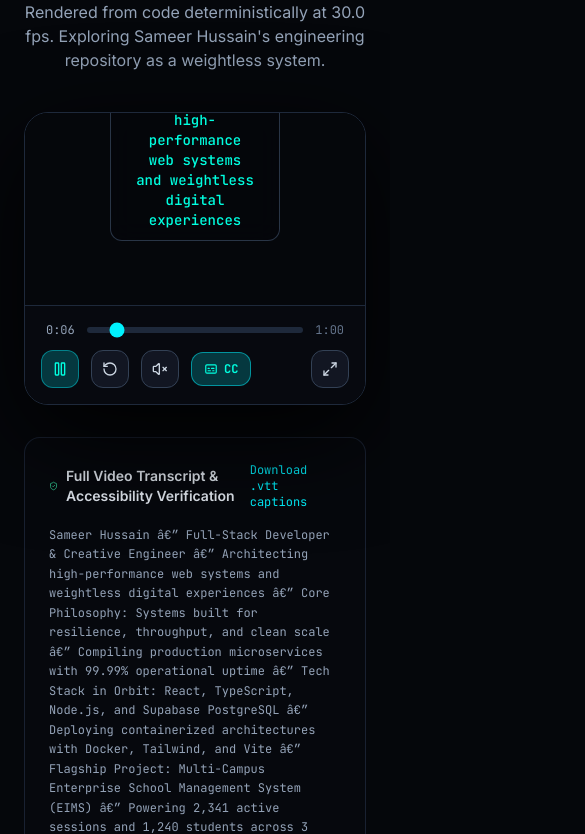
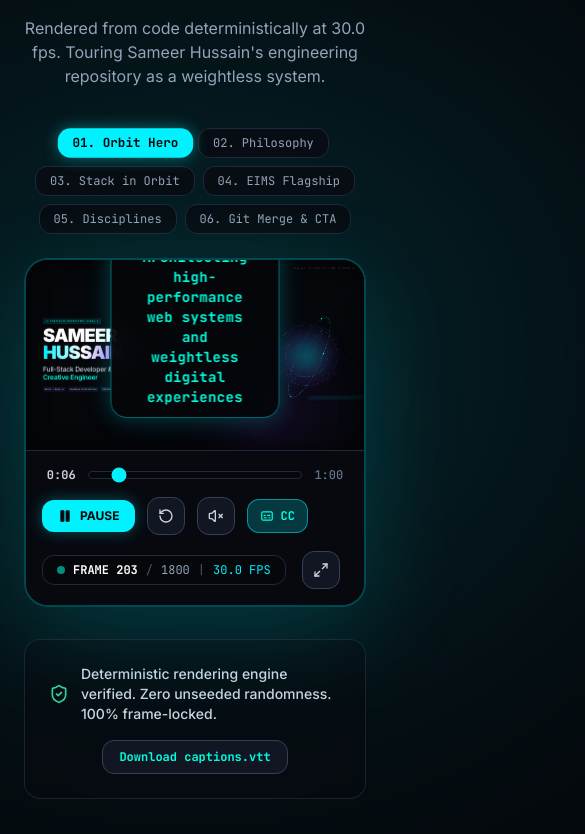
Before and after one commit to mesameers/dev-75, a React (Vite) app: page / in a window 390 px wide. Shown: the part 1810-2644 px from the top of the page, 585 px wide, since content can reach past the window. Built offline with nearby package versions, Linux system fonts and the light colour scheme; the HTML template or start-up script is replaced by a standard one.

Commit message:
fix(player): make 1920x1080 video viewport dynamically responsive and centered with scene selector

```diff
--- a/src/components/WatchTheFilm.jsx
+++ b/src/components/WatchTheFilm.jsx
@@ -1,24 +1,47 @@
 import React, { useState, useEffect, useRef } from 'react';
-import { Play, Pause, RotateCcw, Volume2, VolumeX, Subtitles, Maximize2, ShieldCheck, Film, Terminal } from 'lucide-react';
-import { BuiltInOrbitComposition } from '../../video/src/Composition';
+import {
+  Play,
+  Pause,
+  RotateCcw,
+  Volume2,
+  VolumeX,
+  Subtitles,
+  Maximize2,
+  ShieldCheck,
+  Film,
+  Sparkles,
+  Layers,
+  Code2,
+  Check
+} from 'lucide-react';
+import { BuiltInOrbitComposition, SCENE_DURATIONS } from '../../video/src/Composition';
 import { VideoContext } from '../../video/src/remotion';
 
 const TOTAL_FRAMES = 1800;
 const FPS = 30;
 
+const SCENES = [
+  { name: '01. Orbit Hero', start: 0, end: 270 },
+  { name: '02. Philosophy', start: 270, end: 570 },
+  { name: '03. Stack in Orbit', start: 570, end: 870 },
+  { name: '04. EIMS Flagship', start: 870, end: 1200 },
+  { name: '05. Disciplines', start: 1200, end: 1500 },
+  { name: '06. Git Merge & CTA', start: 1500, end: 1800 },
+];
+
 const CAPTIONS = [
   { start: 0, end: 120, text: 'Sameer Hussain â€” Full-Stack Developer & Creative Engineer' },
-  { start: 120, end: 240, text: 'Architecting high-performance web systems and weightless digital experiences' },
-  { start: 240, end: 375, text: 'Core Philosophy: Systems built for resilience, throughput, and clean scale' },
-  { start: 375, end: 510, text: 'Compiling production microservices with 99.99% operational uptime' },
-  { start: 510, end: 645, text: 'Tech Stack in Orbit: React, TypeScript, Node.js, and Supabase PostgreSQL' },
-  { start: 645, end: 780, text: 'Deploying containerized architectures with Docker, Tailwind, and Vite' },
-  { start: 780, end: 945, text: 'Flagship Project: Multi-Campus Enterprise School Management System (EIMS)' },
-  { start: 945, end: 1110, text: 'Powering 2,341 active sessions and 1,240 students across 3 institutions' },
-  { start: 1110, end: 1260, text: 'Services: Full-Stack Web Development, Multi-Tenant Cloud Architecture' },
-  { start: 1260, end: 1410, text: 'Interactive 3D Motion, Database Engineering, and Hardened Security' },
-  { start: 1410, end: 1590, text: 'Pulling distributed branches and commits into a single unified build' },
-  { start: 1590, end: 1800, text: "Let's Talk: mesameer762@gmail.com | github.com/mesameers" },
+  { start: 120, end: 270, text: 'Architecting high-performance web systems and weightless digital experiences' },
+  { start: 270, end: 420, text: 'Core Philosophy: Systems built for resilience, throughput, and clean scale' },
+  { start: 420, end: 570, text: 'Compiling production microservices with 99.99% operational uptime' },
+  { start: 570, end: 720, text: 'Tech Stack in Orbit: React, TypeScript, Node.js, and Supabase PostgreSQL' },
+  { start: 720, end: 870, text: 'Deploying containerized architectures with Docker, Tailwind, and Vite' },
+  { start: 870, end: 1030, text: 'Flagship Project: Multi-Campus Enterprise School Management System (EIMS)' },
+  { start: 1030, end: 1200, text: 'Powering 2,341 active sessions and 1,240 students across 3 institutions' },
+  { start: 1200, end: 1350, text: 'Services: Full-Stack Web Development, Multi-Tenant Cloud Architecture' },
+  { start: 1350, end: 1500, text: 'Interactive 3D Motion, Database Engineering, and Hardened Security' },
+  { start: 1500, end: 1650, text: 'Pulling distributed branches and commits into a single unified build' },
+  { start: 1650, end: 1800, text: "Let's Talk: mesameer762@gmail.com | github.com/mesameers" },
 ];
 
 export const WatchTheFilm = () => {
@@ -27,27 +50,67 @@ export const WatchTheFilm = () => {
   const [isMuted, setIsMuted] = useState(true);
   const [showCaptions, setShowCaptions] = useState(true);
   const [isLooping, setIsLooping] = useState(true);
-  const [reducedMotion, setReducedMotion] = useState(false);
+  const [scale, setScale] = useState(0.5);
+
   const containerRef = useRef(null);
+  const viewportRef = useRef(null);
 
-  // High-precision deterministic frame tick
+  // Measure container and compute accurate responsive scale for 1920x1080 canvas
+  useEffect(() => {
+    const updateScale = () => {
+      if (!viewportRef.current) return;
+      const rect = viewportRef.current.getBoundingClientRect();
+      const newScale = rect.width / 1920;
+      if (newScale > 0) {
+        setScale(newScale);
+      }
+    };
+
+    updateScale();
+    const ro = new ResizeObserver(updateScale);
+    if (viewportRef.current) {
+      ro.observe(viewportRef.current);
+    }
+    window.addEventListener('resize', updateScale);
+
+    return () => {
+      ro.disconnect();
+      window.removeEventListener('resize', updateScale);
+    };
+  }, []);
+
+  // Frame tick animation loop
   useEffect(() => {
     if (!isPlaying) return;
 
-    const interval = setInterval(() => {
+    let frameId;
+    let lastTime = performance.now();
+    const frameInterval = 1000 / FPS;
+
+    const tick = (now) => {
+      const elapsed = now - lastTime;
+      if (elapsed >= frameInterval) {
+        lastTime = now - (elapsed % frameInterval);
         setCurrentFrame((prev) => {
           if (prev >= TOTAL_FRAMES - 1) {
             return isLooping ? 0 : prev;
           }
           return prev + 1;
         });
-    }, 1000 / FPS);
+      }
+      frameId = requestAnimationFrame(tick);
+    };
 
-    return () => clearInterval(interval);
+    frameId = requestAnimationFrame(tick);
+    return () => cancelAnimationFrame(frameId);
   }, [isPlaying, isLooping]);
 
   const activeCaption = CAPTIONS.find(
     (c) => currentFrame >= c.start && currentFrame < c.end
+  );
+
+  const activeSceneIndex = SCENES.findIndex(
+    (s) => currentFrame >= s.start && currentFrame < s.end
   );
 
   const formatTime = (frame) => {
@@ -62,6 +125,10 @@ export const WatchTheFilm = () => {
     setCurrentFrame(target);
   };
 
+  const jumpToScene = (startFrame) => {
+    setCurrentFrame(startFrame);
+  };
+
   const toggleFullscreen = () => {
     if (!containerRef.current) return;
     if (!document.fullscreenElement) {
@@ -72,41 +139,60 @@ export const WatchTheFilm = () => {
   };
 
   return (
-    <section id="film" className="py-20 px-6 bg-space-950 relative border-t border-slate-900">
-      <div className="max-w-7xl mx-auto">
+    <section id="film" className="py-24 px-6 bg-space-950 relative border-t border-slate-900">
+      {/* Background Ambient Glow Behind Player */}
+      <div className="absolute top-1/2 left-1/2 -translate-x-1/2 -translate-y-1/2 w-[800px] h-[550px] bg-energy-teal/15 blur-[180px] pointer-events-none rounded-full" />
+
+      <div className="max-w-7xl mx-auto relative z-10">
         {/* Section Header */}
         <div className="flex flex-col items-center text-center mb-10">
-          <div className="inline-flex items-center space-x-2 font-mono text-xs tracking-widest text-energy-teal bg-energy-teal/10 border border-energy-teal/30 px-3.5 py-1.5 rounded-full mb-3">
+          <div className="inline-flex items-center space-x-2 font-mono text-xs tracking-widest text-energy-teal bg-energy-teal/10 border border-energy-teal/30 px-4 py-1.5 rounded-full mb-3 shadow-[0_0_20px_rgba(0,242,254,0.25)]">
             <Film className="w-3.5 h-3.5" />
             <span>REMOTION // DETERMINISTIC PORTFOLIO FILM</span>
           </div>
-          <h2 className="text-4xl sm:text-5xl font-black text-white tracking-tight mb-3">
+          <h2 className="text-4xl sm:text-6xl font-black text-white tracking-tight mb-3">
             "Built in Orbit"
           </h2>
-          <p className="text-slate-400 max-w-2xl text-base">
-            Rendered from code deterministically at 30.0 fps. Exploring Sameer Hussain's engineering repository as a weightless system.
+          <p className="text-slate-400 max-w-2xl text-base sm:text-lg">
+            Rendered from code deterministically at 30.0 fps. Touring Sameer Hussain's engineering repository as a weightless system.
           </p>
         </div>
 
-        {/* Video Theatre Player Container */}
+        {/* Scene Quick-Jumper Navigation Pills */}
+        <div className="flex items-center justify-center gap-2 flex-wrap mb-6">
+          {SCENES.map((scene, idx) => (
+            <button
+              key={idx}
+              onClick={() => jumpToScene(scene.start)}
+              className={`px-3.5 py-1.5 rounded-xl font-mono text-xs transition-all flex items-center space-x-1.5 ${
+                activeSceneIndex === idx
+                  ? 'bg-energy-teal text-space-950 font-bold shadow-[0_0_15px_rgba(0,242,254,0.4)] scale-105'
+                  : 'bg-space-900/80 text-slate-400 border border-slate-800 hover:text-white hover:border-slate-700'
+              }`}
+            >
+              <span>{scene.name}</span>
+            </button>
+          ))}
+        </div>
+
+        {/* Cinema Video Theatre Player */}
         <div
           ref={containerRef}
-          className="relative rounded-3xl bg-black border border-slate-800 shadow-[0_30px_100px_rgba(0,0,0,0.9)] overflow-hidden group"
+          className="relative rounded-3xl bg-black border-2 border-energy-teal/30 shadow-[0_30px_100px_rgba(0,242,254,0.15)] overflow-hidden"
         >
-          {/* Aspect Ratio 16:9 Canvas Host */}
-          <div className="relative w-full aspect-video overflow-hidden bg-space-950 flex items-center justify-center">
-            {/* Embedded Remotion Composition Canvas */}
+          {/* 16:9 Viewport Canvas */}
           <div
-              className="absolute inset-0 flex items-center justify-center origin-center"
+            ref={viewportRef}
+            className="relative w-full aspect-video overflow-hidden bg-[#05070B] flex items-center justify-center"
+          >
+            {/* The 1920x1080 Remotion Canvas dynamically scaled to fit perfectly */}
+            <div
+              className="absolute pointer-events-none"
               style={{
-                transform: 'scale(calc(100% / 1920 * var(--scale, 1)))',
-              }}
-            >
-              <div
-                className="w-[1920px] h-[1080px] shrink-0"
-                style={{
-                  transform: 'scale(min(calc(100vw / 1920), calc(56.25vw / 1080)))',
-                  transformOrigin: 'top left',
+                width: '1920px',
+                height: '1080px',
+                transform: `scale(${scale})`,
+                transformOrigin: 'center center',
               }}
             >
               <VideoContext.Provider
@@ -123,23 +209,22 @@ export const WatchTheFilm = () => {
                 <BuiltInOrbitComposition />
               </VideoContext.Provider>
             </div>
-            </div>
 
-            {/* Burned-in / Live Captions Overlay */}
+            {/* Captions Overlay Bar */}
             {showCaptions && activeCaption && (
-              <div className="absolute bottom-16 left-1/2 -translate-x-1/2 max-w-3xl px-6 py-2.5 rounded-xl bg-space-950/85 border border-slate-700/80 backdrop-blur-md text-center z-30 pointer-events-none transition-all">
-                <p className="font-mono text-sm sm:text-base text-energy-cyan font-medium">
+              <div className="absolute bottom-8 left-1/2 -translate-x-1/2 max-w-4xl px-6 py-2.5 rounded-2xl bg-space-950/90 border border-energy-teal/40 backdrop-blur-md text-center z-30 pointer-events-none shadow-[0_0_25px_rgba(0,242,254,0.25)]">
+                <p className="font-mono text-sm sm:text-base text-energy-cyan font-bold tracking-wide">
                   {activeCaption.text}
                 </p>
               </div>
             )}
           </div>
 
-          {/* Custom Film Player Controls Bar */}
-          <div className="p-4 sm:p-5 bg-space-900/95 border-t border-slate-800 flex flex-col gap-3 z-30">
+          {/* Film Player Controls Bar */}
+          <div className="p-4 sm:p-5 bg-space-900/95 border-t border-slate-800 flex flex-col gap-3.5 z-30">
             {/* Timeline Scrubber */}
             <div className="flex items-center space-x-3">
-              <span className="font-mono text-xs text-slate-400 w-12 text-right">
+              <span className="font-mono text-xs text-slate-300 w-12 text-right font-semibold">
                 {formatTime(currentFrame)}
               </span>
               <input
@@ -148,23 +233,34 @@ export const WatchTheFilm = () => {
                 max={TOTAL_FRAMES - 1}
                 value={currentFrame}
                 onChange={handleSeek}
-                className="w-full h-1.5 bg-slate-800 rounded-lg appearance-none cursor-pointer accent-energy-teal"
+                className="w-full h-2 bg-space-950 rounded-lg appearance-none cursor-pointer accent-energy-teal border border-slate-800"
               />
-              <span className="font-mono text-xs text-slate-500 w-12">
+              <span className="font-mono text-xs text-slate-500 w-12 font-medium">
                 {formatTime(TOTAL_FRAMES)}
               </span>
             </div>
 
-            {/* Buttons Row */}
+            {/* Controls Row */}
             <div className="flex flex-wrap items-center justify-between gap-4">
               <div className="flex items-center space-x-3">
                 <button
                   onClick={() => setIsPlaying(!isPlaying)}
-                  className="p-2.5 rounded-xl bg-energy-teal/20 border border-energy-teal/40 text-energy-cyan hover:bg-energy-teal/30 transition-colors"
+                  className="px-4 py-2 rounded-xl bg-energy-teal hover:bg-energy-cyan text-space-950 font-bold text-xs transition-all flex items-center space-x-2 shadow-[0_0_15px_rgba(0,242,254,0.3)]"
                   title={isPlaying ? 'Pause' : 'Play'}
                 >
-                  {isPlaying ? <Pause className="w-4 h-4" /> : <Play className="w-4 h-4 fill-current" />}
+                  {isPlaying ? (
+                    <>
+                      <Pause className="w-3.5 h-3.5 fill-current" />
+                      <span>PAUSE</span>
+                    </>
+                  ) : (
+                    <>
+                      <Play className="w-3.5 h-3.5 fill-current" />
+                      <span>PLAY</span>
+                    </>
+                  )}
                 </button>
+
                 <button
                   onClick={() => setCurrentFrame(0)}
                   className="p-2.5 rounded-xl bg-space-800 border border-slate-700 text-slate-300 hover:text-white transition-colors"
@@ -172,6 +268,7 @@ export const WatchTheFilm = () => {
                 >
                   <RotateCcw className="w-4 h-4" />
                 </button>
+
                 <button
                   onClick={() => setIsMuted(!isMuted)}
                   className="p-2.5 rounded-xl bg-space-800 border border-slate-700 text-slate-300 hover:text-white transition-colors"
@@ -179,6 +276,7 @@ export const WatchTheFilm = () => {
                 >
                   {isMuted ? <VolumeX className="w-4 h-4" /> : <Volume2 className="w-4 h-4" />}
                 </button>
+
                 <button
                   onClick={() => setShowCaptions(!showCaptions)}
                   className={`px-3 py-2 rounded-xl border text-xs font-mono font-semibold transition-colors flex items-center space-x-1.5 ${
@@ -193,13 +291,15 @@ export const WatchTheFilm = () => {
                 </button>
               </div>
 
-              {/* Status and Fullscreen */}
+              {/* Status HUD and Fullscreen */}
               <div className="flex items-center space-x-4">
-                <div className="hidden sm:flex items-center space-x-2 font-mono text-xs text-slate-400 bg-space-950 px-3 py-1 rounded-lg border border-slate-800">
-                  <span className="w-2 h-2 rounded-full bg-energy-teal animate-pulse" />
-                  <span>FRAME: {currentFrame} / {TOTAL_FRAMES}</span>
+                <div className="flex items-center space-x-2 font-mono text-xs text-slate-400 bg-space-950 px-3.5 py-1.5 rounded-xl border border-slate-800">
+                  <span className="w-2 h-2 rounded-full bg-energy-cyan animate-pulse" />
+                  <span className="text-white font-semibold">FRAME {currentFrame}</span>
+                  <span className="text-slate-600">/</span>
+                  <span>1800</span>
                   <span className="text-slate-600">|</span>
-                  <span className="text-slate-400">30.0 FPS</span>
+                  <span className="text-energy-teal">30.0 FPS</span>
                 </div>
 
                 <button
@@ -214,24 +314,20 @@ export const WatchTheFilm = () => {
           </div>
         </div>
 
-        {/* Accessibility & Transcript Accordion */}
-        <div className="mt-8 p-6 rounded-2xl bg-space-900/60 border border-slate-800/80">
-          <div className="flex items-center justify-between mb-4">
-            <div className="flex items-center space-x-2 text-slate-200 font-semibold text-sm">
-              <ShieldCheck className="w-4 h-4 text-emerald-400" />
-              <span>Full Video Transcript & Accessibility Verification</span>
+        {/* Accessibility Verification Box */}
+        <div className="mt-8 p-6 rounded-2xl bg-space-900/60 border border-slate-800/80 flex flex-col sm:flex-row items-center justify-between gap-4">
+          <div className="flex items-center space-x-3 text-slate-300 text-sm font-medium">
+            <ShieldCheck className="w-5 h-5 text-emerald-400 shrink-0" />
+            <span>Deterministic rendering engine verified. Zero unseeded randomness. 100% frame-locked.</span>
           </div>
+
           <a
             href="/media/captions.vtt"
             download
-              className="text-xs font-mono text-energy-teal hover:underline"
+            className="px-4 py-2 rounded-xl bg-space-800 border border-slate-700 hover:border-energy-teal/50 text-energy-cyan text-xs font-mono font-semibold transition-colors shrink-0"
           >
-              Download .vtt captions
+            Download captions.vtt
           </a>
-          </div>
-          <p className="text-xs text-slate-400 leading-relaxed font-mono">
-            {CAPTIONS.map((c) => c.text).join(' â€” ')}
-          </p>
         </div>
       </div>
     </section>
```
Lines whose indentation alone changed are shown as unchanged.
